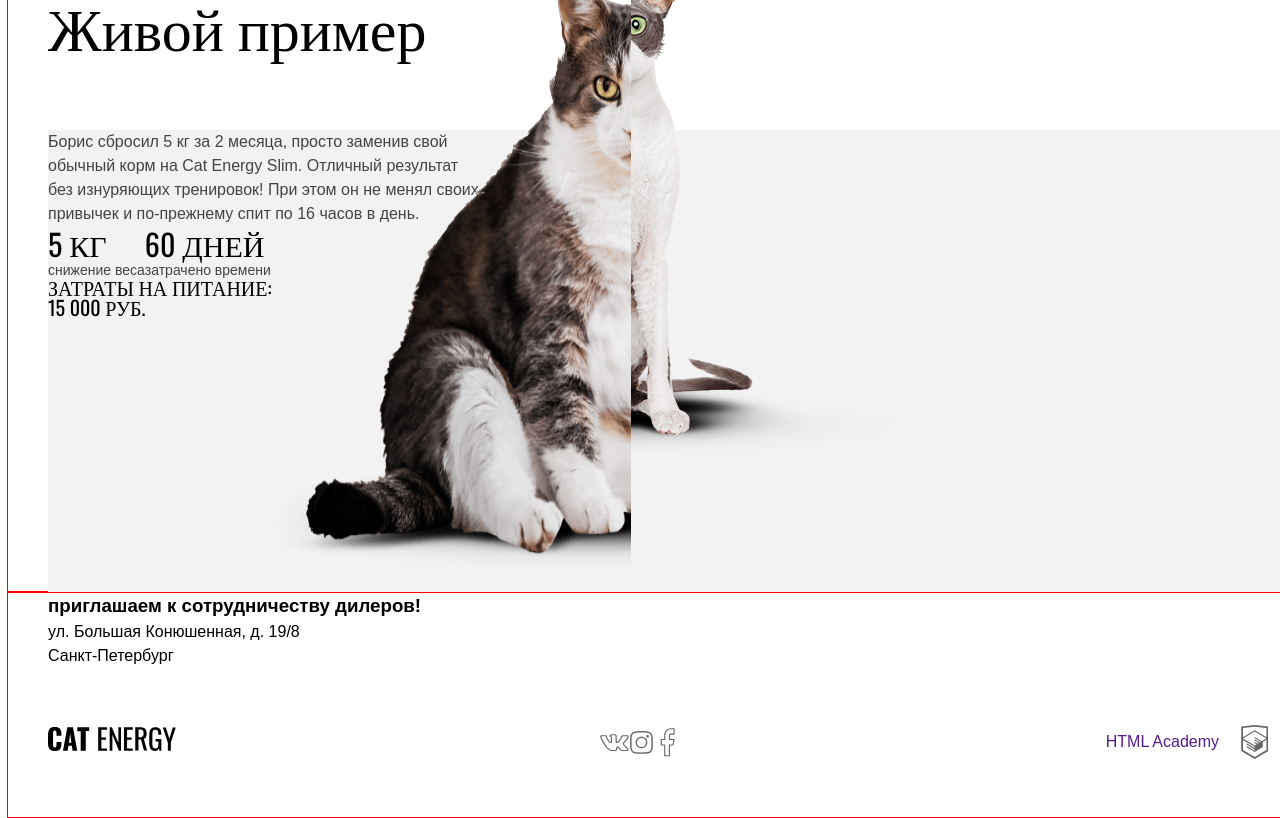
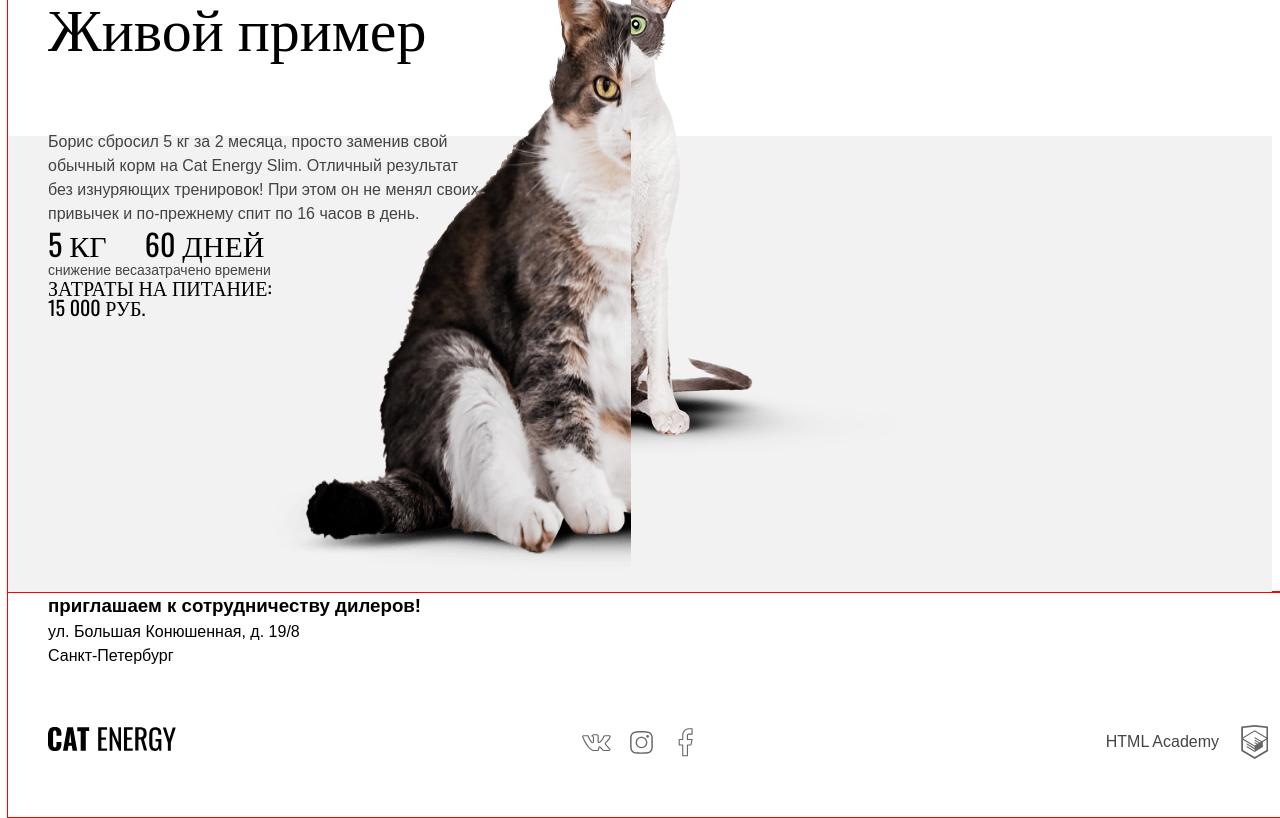
Before and after one commit to IreneCreadora/cat-energy, a plain HTML site: page index.html in a window 1280 px wide. Shown: the part 1682-2500 px from the top of the page. Drawn offline with nearby package versions, Linux system fonts and the light colour scheme.

Commit message:
add bg-img en example s

```diff
--- a/css/styles.css
+++ b/css/styles.css
@@ -308,6 +308,7 @@
 /* -------------------------------------------EXAMPLE------------------------------------------ */
 .example {
     position: relative;
+    background-image: linear-gradient(#fff 0, #fff 200px,#f2f2f2 200px,#f2f2f2 100%);
 }
 .example-title {
     padding-top: 58px;
@@ -322,7 +323,7 @@
 .example-wrapper {
     display: flex;
     flex-direction: column;
-    background-color: var(--secondary-bg-color);
+
     width: 1440px;
     height: 462px;
 }
@@ -380,6 +381,9 @@
     align-items: center;
 justify-content: space-between;
 }
+.social-links-item{
+    margin: 0 9px;
+}
 .social-links-link {
     display: flex;
     justify-content: space-between;
@@ -390,6 +394,7 @@
 .link-academy {
     display: flex;
     align-items: center;
+    color: var(--secondary-text-color);
 }
 .social-icon-academy {
     padding-left: 22px;
--- a/index.html
+++ b/index.html
@@ -128,15 +128,15 @@
         <use href="./images/symbol-defs.svg#icon-footer-logo">
         </use></svg></a>
     <ul class="social-links">
-        <li><a href="" target="_blank" rel="noopener nofollow" class="social-links-link">
+        <li class="social-links-item"><a href="" target="_blank" rel="noopener nofollow" class="social-links-link">
             <svg class="social-icon" width="30" height="22">
             <use href="./images/symbol-defs.svg#icon-icon_vkontakte">
             </use></svg></a></li>
-        <li><a href="" target="_blank" rel="noopener nofollow" class="social-links-link">
+        <li class="social-links-item"><a href="" target="_blank" rel="noopener nofollow" class="social-links-link">
             <svg class="social-icon" width="23" height="23">
             <use href="./images/symbol-defs.svg#icon-icon_instagram">
             </use></svg></a></li>
-        <li><a href="" target="_blank" rel="noopener nofollow" class="social-links-link">
+        <li class="social-links-item"><a href="" target="_blank" rel="noopener nofollow" class="social-links-link">
             <svg class="social-icon" width="28" height="33">
             <use href="./images/symbol-defs.svg#icon-icon_facebook">
             </use></svg></a></li>
```
